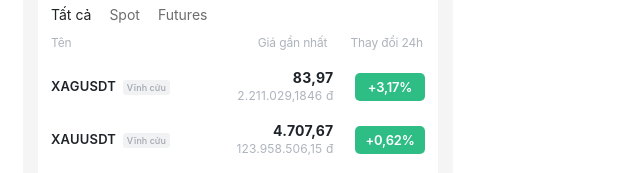
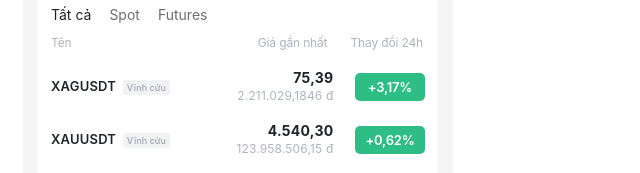
Before and after one commit to Duythang220911/binance-walletfull, a React app: page index-extra.html in a window 1280 px wide. Shown: the part 483-656 px from the top of the page, 402-1042 px from the left. Built offline with nearby package versions, Linux system fonts and the light colour scheme.

Commit message:
Update index-extra.html

```diff
--- a/index-extra.html
+++ b/index-extra.html
@@ -151,7 +151,7 @@
           <span class="tag">Vĩnh cửu</span>
         </td>
         <td class="text-right">
-          <strong>83,97</strong>
+          <strong>75,39</strong>
           <small>2.211.029,1846 đ</small>
         </td>
         <td class="text-right">
@@ -165,7 +165,7 @@
           <span class="tag">Vĩnh cửu</span>
         </td>
         <td class="text-right">
-          <strong>4.707,67</strong>
+          <strong>4.540,30</strong>
           <small>123.958.506,15 đ</small>
         </td>
         <td class="text-right">
```
